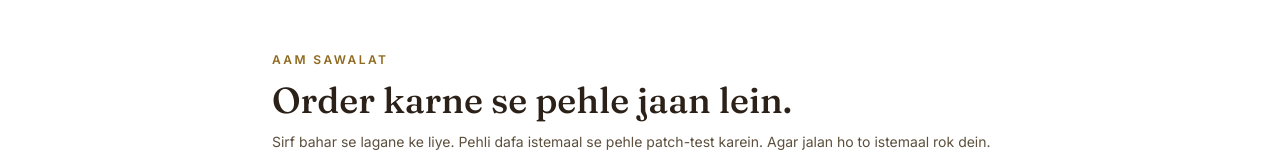
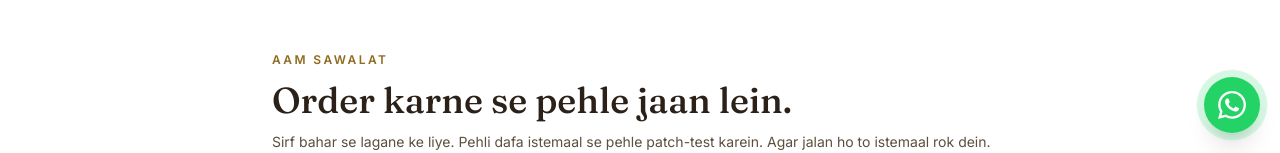
Before and after one commit to salmanbutt0123/zovix-organic, a React (Vite) app: page / in a window 1280 px wide. Both pictures are taken after typing "Sample", "Sample", "Sample", "Sample", "Sample" into the empty fields and a click on the button "Increase quantity". Shown: the part 2833-2986 px from the top of the page. Built offline with nearby package versions, Linux system fonts and the light colour scheme; no server answers; the HTML template or start-up script is replaced by a standard one.

Commit message:
Add floating WhatsApp order button (bottom-right, official glyph)

```diff
--- a/src/App.tsx
+++ b/src/App.tsx
@@ -11,6 +11,7 @@
 import Ingredients from "./components/Ingredients";
 import Navbar from "./components/Navbar";
 import OrderForm from "./components/OrderForm";
+import WhatsAppFloat from "./components/WhatsAppFloat";
 
 export default function App() {
   const [route, setRoute] = useState(window.location.hash);
@@ -45,6 +46,7 @@
         <DeliveryPolicy />
         <FinalCta />
       </main>
+      <WhatsAppFloat />
     </div>
   );
 }
--- /dev/null
+++ b/src/components/WhatsAppFloat.tsx
@@ -0,0 +1,23 @@
+const WA_NUMBER = "923059014270";
+const WA_TEXT = encodeURIComponent("Assalam-o-Alaikum! I want to order ZOVIX Organic Hair Oil.");
+
+export default function WhatsAppFloat() {
+  return (
+    <a
+      href={`https://wa.me/${WA_NUMBER}?text=${WA_TEXT}`}
+      target="_blank"
+      rel="noreferrer"
+      aria-label="WhatsApp par order karein"
+      title="WhatsApp par order karein"
+      className="fixed bottom-[max(1.25rem,env(safe-area-inset-bottom))] right-5 z-40 flex h-14 w-14 items-center justify-center rounded-full bg-[#25d366] text-white shadow-xl transition-transform duration-200 hover:scale-105"
+    >
+      <span
+        aria-hidden="true"
+        className="absolute inline-flex h-full w-full animate-[ping_2.4s_ease-out_infinite] rounded-full bg-[#25d366] opacity-25"
+      />
+      <svg viewBox="0 0 24 24" className="relative h-7 w-7 fill-current" aria-hidden="true">
+        <path d="M17.472 14.382c-.297-.149-1.758-.867-2.03-.967-.273-.099-.471-.148-.67.15-.197.297-.767.966-.94 1.164-.173.199-.347.223-.644.075-.297-.15-1.255-.463-2.39-1.475-.883-.788-1.48-1.761-1.653-2.059-.173-.297-.018-.458.13-.606.134-.133.298-.347.446-.52.149-.174.198-.298.298-.497.099-.198.05-.371-.025-.52-.075-.149-.669-1.612-.916-2.207-.242-.579-.487-.5-.669-.51-.173-.008-.371-.01-.57-.01-.198 0-.52.074-.792.372-.272.297-1.04 1.016-1.04 2.479 0 1.462 1.065 2.875 1.213 3.074.149.198 2.096 3.2 5.077 4.487.709.306 1.262.489 1.694.625.712.227 1.36.195 1.871.118.571-.085 1.758-.719 2.006-1.413.248-.694.248-1.289.173-1.413-.074-.124-.272-.198-.57-.347m-5.421 7.403h-.004a9.87 9.87 0 01-5.031-1.378l-.361-.214-3.741.982.998-3.648-.235-.374a9.86 9.86 0 01-1.51-5.26c.001-5.45 4.436-9.884 9.888-9.884 2.64 0 5.122 1.03 6.988 2.898a9.825 9.825 0 012.893 6.994c-.003 5.45-4.437 9.884-9.885 9.884m8.413-18.297A11.815 11.815 0 0012.05 0C5.495 0 .16 5.335.157 11.892c0 2.096.547 4.142 1.588 5.945L.057 24l6.305-1.654a11.882 11.882 0 005.683 1.448h.005c6.554 0 11.89-5.335 11.893-11.893a11.821 11.821 0 00-3.48-8.413Z" />
+      </svg>
+    </a>
+  );
+}
```
